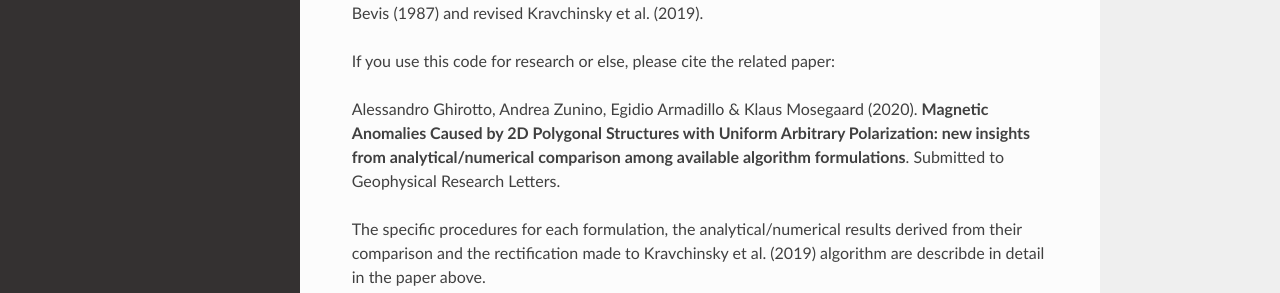
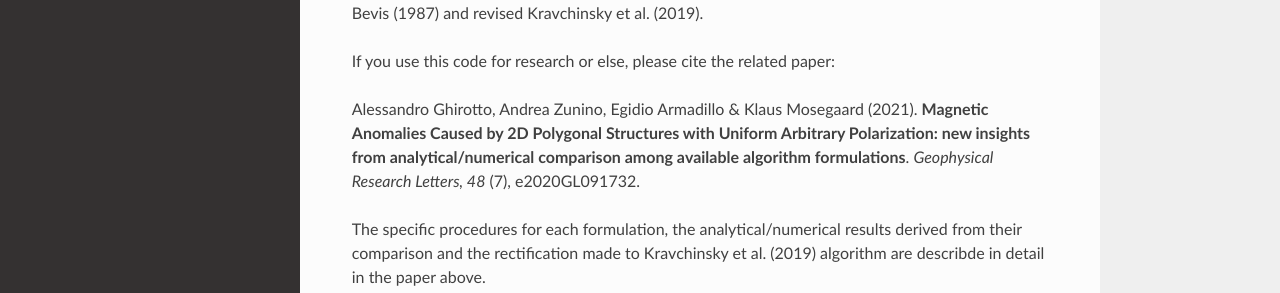
Before and after one commit to inverseproblem/pyMag2Dpoly, a Sphinx documentation site: the page built from docs/source/index.rst, in a window 1280 px wide and 900 px high. Shown: the part 315-608 px from the top of the window. Built offline with Sphinx 7.4.7 and the Read the Docs theme 2.0.0, drawn with Linux system fonts in a browser that asks for light colours; the version number is read from the project's files by our own code.

Commit message:
Aggiornato il nome dell'articolo mag a cui fa riferimento questo pacchetto

```diff
--- a/docs/source/index.rst
+++ b/docs/source/index.rst
@@ -17,7 +17,7 @@ The formulations implemented in this package are that of Talwani & Heirtzler (19
 
 If you use this code for research or else, please cite the related paper:
 
-Alessandro Ghirotto, Andrea Zunino, Egidio Armadillo & Klaus Mosegaard (2020). **Magnetic Anomalies Caused by 2D Polygonal Structures with Uniform Arbitrary Polarization: new insights from analytical/numerical comparison among available algorithm formulations**. Submitted to Geophysical Research Letters.
+Alessandro Ghirotto, Andrea Zunino, Egidio Armadillo & Klaus Mosegaard (2021). **Magnetic Anomalies Caused by 2D Polygonal Structures with Uniform Arbitrary Polarization: new insights from analytical/numerical comparison among available algorithm formulations**. *Geophysical Research Letters, 48* (7), e2020GL091732.
 
 The specific procedures for each formulation, the analytical/numerical results derived from their comparison and the rectification made to Kravchinsky et al. (2019) algorithm are describde in detail in the paper above.
 
```
Also changed, not shown: README.md (+1 -3 lines).
